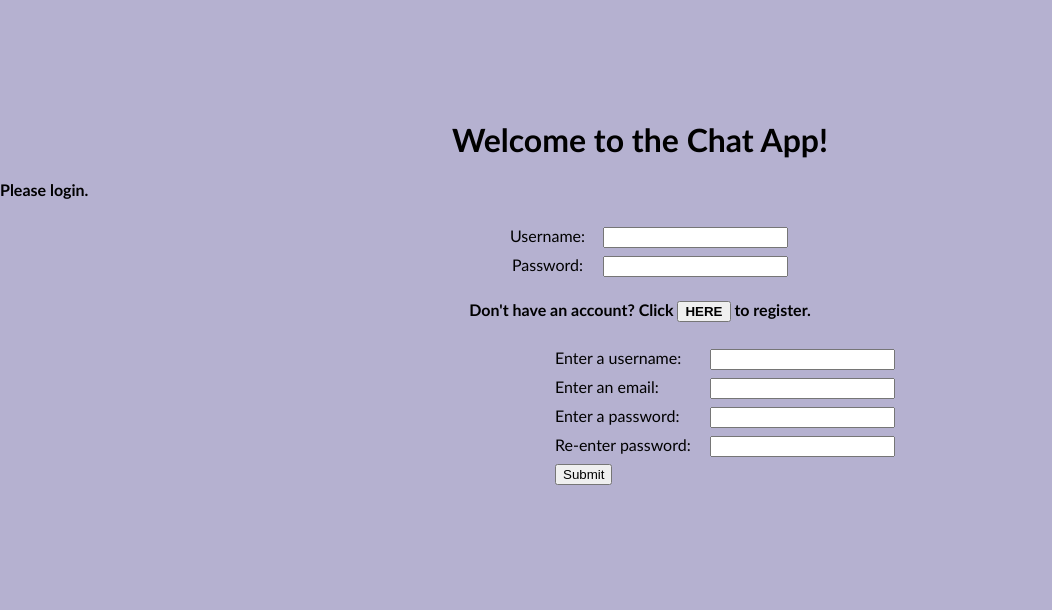
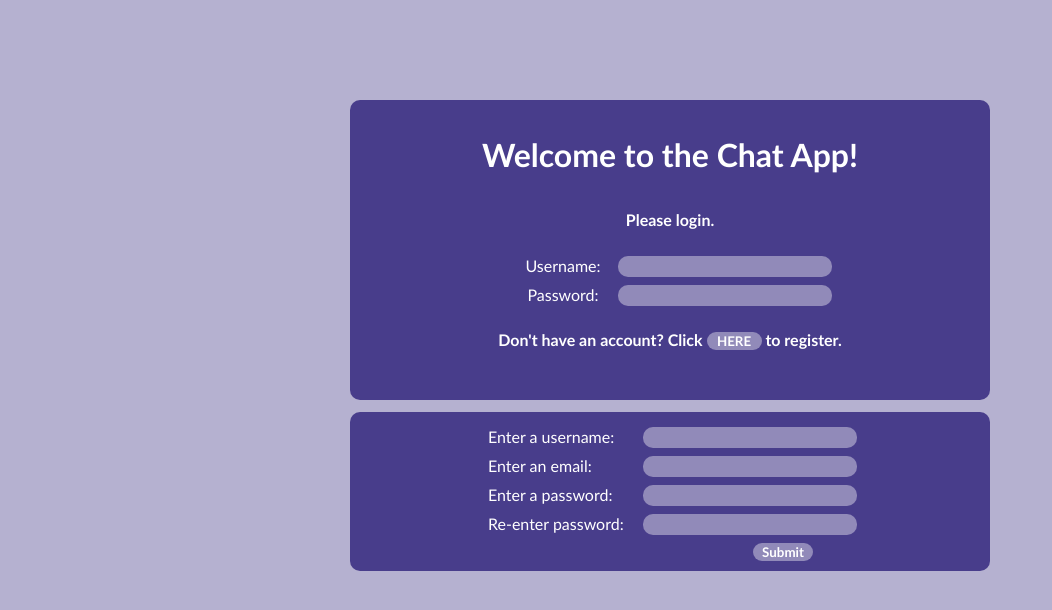
Before and after one commit to akienzle32/chat, a React (Create React App) app: page / in a window 1280 px wide. Both pictures are taken after a click on the button "HERE". Shown: the top 610 px of the page, without its empty margins (0-1052 px from the left). Built offline with nearby package versions, Linux system fonts and the light colour scheme.

Commit message:
redesigned login page

```diff
--- a/src/App.css
+++ b/src/App.css
@@ -53,6 +53,7 @@ body {
   height: 90%;
   width: 90%;
   font-family: 'Trebuchet MS', 'Lucida Sans Unicode', 'Lucida Grande', 'Lucida Sans', Arial, sans-serif;
+  transition: background-color 0.3s, color 0.3s;
 }
 
 .logout-btn:hover {
@@ -101,6 +102,7 @@ body {
   position: absolute;
   top: 10px;
   right: 60px;
+  transition: background-color 0.3s, color 0.3s;
 }
 
 .add-chat-btn:hover {
@@ -149,6 +151,7 @@ body {
   border-color: #6c63a2;
   position: relative;
   text-decoration: none;
+  transition: background-color 0.2s, color 0.2s;
 }
 
 .remove-btn {
@@ -164,6 +167,7 @@ body {
   border: 2px;
   display: none;
   color: white;
+  transition: background-color 0.15s, color 0.15s;
 }
 
 .remove-btn:hover {
@@ -215,6 +219,7 @@ body {
   border-style: none;
   background-color: darkslateblue;
   color: white;
+  transition: background-color 0.15s, color 0.15s;
 }
 
 .close-modal-box-btn:hover {
@@ -264,6 +269,7 @@ body {
   font-size: 19px;
   height: 30px;
   width: 30px;
+  transition: background-color 0.15s, color 0.15s;
 }
 
 .ptcp-button:hover {
@@ -486,6 +492,32 @@ body {
 a.logo {
     text-decoration: none;
     color: black;
+    font-weight: bold;
+    margin-left: 15px;
+}
+
+.login-container {
+  background-color: darkslateblue;
+  color: white;
+  width: 50%;
+  height: 300px;
+  margin-left: 350px;
+  margin-top: 30px;
+  border-radius: 10px;
+}
+
+.login-title-box {
+  display: flex;
+  align-items: center;
+  justify-content: center;
+  flex-direction: column;
+  padding-top: 35px;
+}
+
+.login-title {
+  margin: 0;
+  margin-bottom: 15px;
+  padding: 0;
 }
 
 label {
@@ -503,11 +535,6 @@ label {
   width: 150px;
 }
 
-.link {
-  text-decoration: none;
-  color: black;
-}
-
 .submit-button {
   visibility: hidden;
   display: none;
@@ -522,20 +549,60 @@ label {
   margin-right: 5px;
 }
 
-.register-div {
-  margin-left: 550px;
-  text-align: left;
+.login-input {
+  background-color: #918ab9;
+  border-style: none;
+  border-radius: 10px;
+  color: white;
+  outline: none;
+  padding: 2px 5px;
+  font-size: 15px;
+  font-weight: bold;
+  padding-left: 8px;
 }
 
-#submit-registration {
-  margin-top: 5px;
-  margin-left: 5px;
-
+.login-page-btn {
+  background-color: #918ab9;
+  color: white;
+  border-style: none;
+  border-radius: 10px;
+  font-family:'Trebuchet MS', 'Lucida Sans Unicode', 'Lucida Grande', 'Lucida Sans', Arial, sans-serif;
+  font-weight: bold;
+  cursor: pointer;
 }
 
-#login-title {
-  margin-top: 50px;
-  text-align: center;
+.login-page-btn:hover {
+  color: black;
+  background-color: #dad8e7;
+}
+
+.login-page-btn.reveal {
+  color: white;
+  border-style: none;
+  border-radius: 10px;
+  width: 55px;
+}
+
+.login-page-btn.reveal:hover {
+  color: black;
+  background-color: #dad8e7;
+}
+
+.login-page-btn.submit {
+  margin-top: 5px;
+  margin-left: 270px;
+  width: 60px;
+}
+
+.register-div {
+  text-align: left;
+  margin-top: 62px;
+  background-color: darkslateblue;
+  border-radius: 10px;
+  padding: 10px;
+  justify-content: center;
+  align-items: center;
+  display: flex;
 }
 
 #home-link {
--- a/src/Login.jsx
+++ b/src/Login.jsx
@@ -64,24 +64,27 @@ export class Login extends React.Component {
 
   render(){
   	const registrationForm = this.displayRegistrationForm();
+	const displayProperty = this.display
   	return(
-	  <div>
-	  	<h1 id="login-title">Welcome to the Chat App!</h1>
-	  	<h4 className="title">Please login.</h4>
+		<div className="login-container">
+			<div className="login-title-box">
+				<h1 className="login-title">Welcome to the Chat App!</h1>
+				<h4 className="login-subtitle">Please login.</h4>
+			</div>
 			<div style={{textAlign: 'center'}}>
 				<form id="login-form" onSubmit={this.onSubmit}>
 					<label htmlFor="username-input" className="login-label">Username: </label>
-	  			<input type="text" id="username-input" name="username"></input><br></br>
+					<input className="login-input" type="text" id="username-input" name="username"></input><br></br>
 					<label htmlFor="password-input" className="login-label">Password: </label>
-	  			<input type="password" id="password-input" name="password"></input><br></br>
+					<input className="login-input" type="password" id="password-input" name="password"></input><br></br>
 					<input type="submit" className="submit-button"></input>
 				</form>
 			</div>
 			<div>
-	  		<h4 style={{textAlign: 'center'}}>Don't have an account? Click <button className="link"
+				<h4 style={{textAlign: 'center'}}>Don't have an account? Click <button className="login-page-btn reveal"
 				onClick={this.toggleDisplayForm}><b>HERE</b></button> to register.</h4>
-	  	  	<div className="register-div">{registrationForm}</div>
 			</div>
+			{registrationForm}
 		</div>
 	);
   }
--- a/src/Register.jsx
+++ b/src/Register.jsx
@@ -36,21 +36,21 @@ export const Register = (props) => {
   	.catch(error => console.log(error))
   }
 	return(
-	  <div>
+	  <div className="register-div">
 	  	<form id="registration-form" onSubmit={onSubmit}>
 	  		<label htmlFor="user" className="register-label">Enter a username: </label>
-	  		<input type="text" id="user" name="username"></input>
+	  		<input className="login-input register" type="text" id="user" name="username"></input>
 	  		<br></br>
 	  		<label htmlFor="email" className="register-label">Enter an email: </label>
-	  		<input type="email" id="email" name="email"></input>
+	  		<input className="login-input register" type="email" id="email" name="email"></input>
 	  		<br></br>
 	  		<label htmlFor="password1" className="register-label">Enter a password: </label>
-	  		<input type="password" id="password1" name="password1"></input>
+	  		<input className="login-input register" type="password" id="password1" name="password1"></input>
 	  		<br></br>
 	  		<label htmlFor="password2" className="register-label">Re-enter password: </label>
-	  		<input type="password" id="password2" name="password2"></input>
+	  		<input className="login-input register" type="password" id="password2" name="password2"></input>
 	  		<br></br>
-	  		<input id="submit-registration" type="submit"></input>
+	  		<input className="login-page-btn submit" type="submit"></input>
 	  	</form>
 	  </div>
 	);
```
Lines whose indentation alone changed are shown as unchanged.
